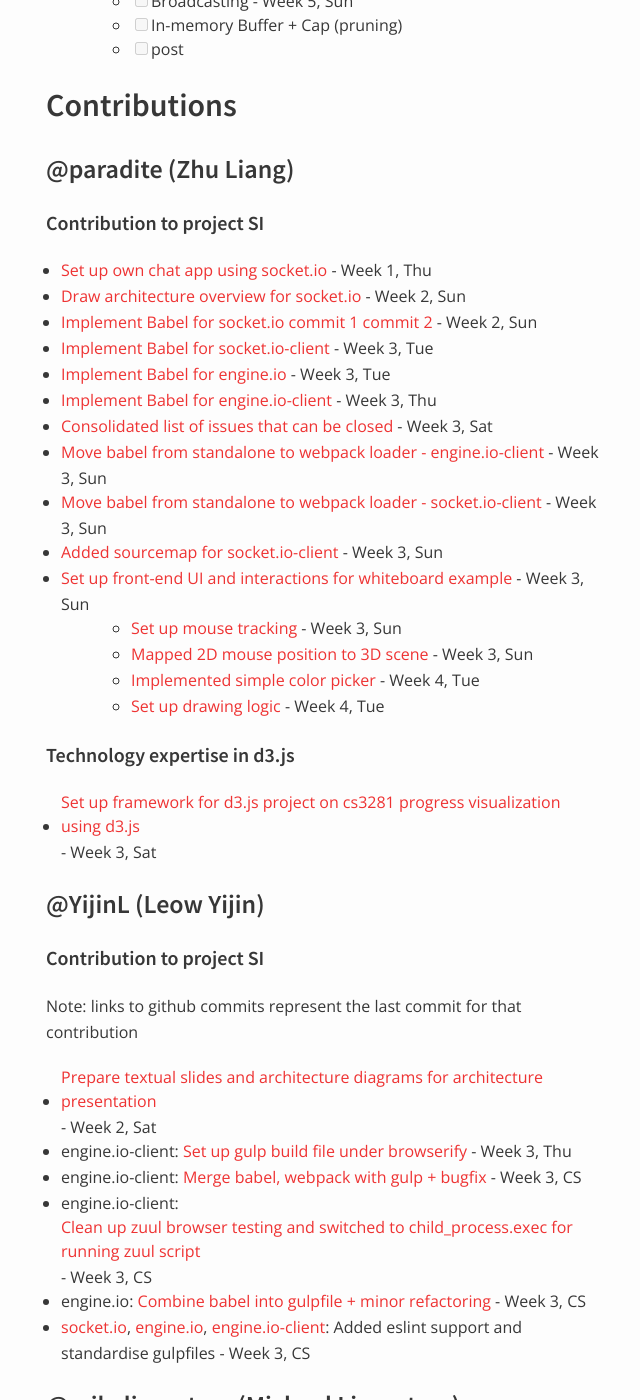
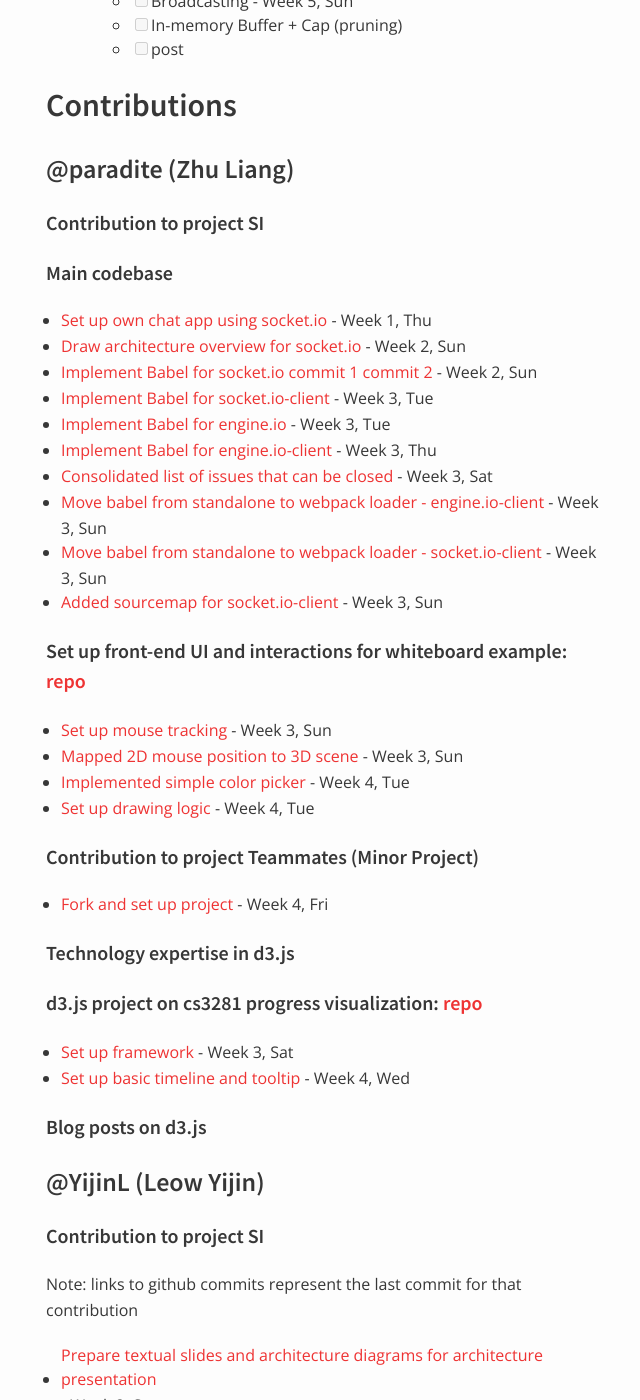
Before and after one commit to nus-oss/cs3281-AY1516S2-website, a Jekyll site: the page built from teams/socketio.md, in a window 1280 px wide and 1400 px high, scrolled down 2102 px. Shown: the whole window, without its empty margins (324-964 px from the left). Built offline with Jekyll 4.4.1, drawn with Linux system fonts in a browser that asks for light colours.

Commit message:
updated minor project and formatting

```diff
--- a/teams/socketio.md
+++ b/teams/socketio.md
@@ -78,6 +78,8 @@
 ### @paradite (Zhu Liang)
 
 #### Contribution to project SI
+
+###### Main codebase
 * [Set up own chat app using socket.io](https://github.com/paradite/socket-io-chat) - Week 1, Thu
 * [Draw architecture overview for socket.io](http://www.gliffy.com/go/publish/9806563) - Week 2, Sun
 * [Implement Babel for socket.io commit 1](https://github.com/nus-fboa2016-si/socket.io/commit/3cc6874205177e556d5d9e743d08992219f369cd) [commit 2](https://github.com/nus-fboa2016-si/socket.io/commit/2cb967a2033a82571ab8841296afa8e9da828065) - Week 2, Sun
@@ -88,15 +90,23 @@
 * [Move babel from standalone to webpack loader - engine.io-client](https://github.com/nus-fboa2016-si/engine.io-client/commit/f8ae734b736706d771a6da2f2cf55a1eb65b7bbf) - Week 3, Sun
 * [Move babel from standalone to webpack loader - socket.io-client](https://github.com/nus-fboa2016-si/socket.io-client/commit/64eae4b377f37ede2befc35cca2b2ac31ca5e0dc) - Week 3, Sun
 * [Added sourcemap for socket.io-client](https://github.com/nus-fboa2016-si/socket.io-client/commit/64eae4b377f37ede2befc35cca2b2ac31ca5e0dc) - Week 3, Sun
-* [Set up front-end UI and interactions for whiteboard example](https://github.com/nus-fboa2016-si/whiteboard) - Week 3, Sun
+
+###### Set up front-end UI and interactions for whiteboard example: [repo](https://github.com/nus-fboa2016-si/whiteboard)
   * [Set up mouse tracking](https://github.com/nus-fboa2016-si/whiteboard/commit/5cd27bc77a4ab64a23c31a804b52a307a5cfafc6) - Week 3, Sun
   * [Mapped 2D mouse position to 3D scene](https://github.com/nus-fboa2016-si/whiteboard/commit/83381f3be832990853b3a299fcb9c3a5d74095ca) - Week 3, Sun
   * [Implemented simple color picker](https://github.com/nus-fboa2016-si/whiteboard/commit/ee503f3192747391213a07ba6bec3fa33e0140ac) - Week 4, Tue
   * [Set up drawing logic](https://github.com/nus-fboa2016-si/whiteboard/commit/de3329b34e4c9ebb319d895ebed20e284f2bbcb8) - Week 4, Tue
 
+#### Contribution to project Teammates (Minor Project)
+* [Fork and set up project](https://github.com/paradite/repo) - Week 4, Fri
+
 #### Technology expertise in d3.js
-* [Set up framework for d3.js project on cs3281 progress visualization using d3.js](https://github.com/paradite/cs3281viz/commit/72f9f8920b1f65364bf400dba85b3b95e5c7cce1) - Week 3, Sat
 
+###### d3.js project on cs3281 progress visualization: [repo](https://github.com/paradite/cs3281viz)
+* [Set up framework](https://github.com/paradite/cs3281viz/commit/72f9f8920b1f65364bf400dba85b3b95e5c7cce1) - Week 3, Sat
+* [Set up basic timeline and tooltip](https://github.com/paradite/cs3281viz/commit/c77a497ded06881c4b6d6575bcdcb2d783e0dda2) - Week 4, Wed
+
+###### Blog posts on d3.js
 
 
 ### @YijinL (Leow Yijin)
```
